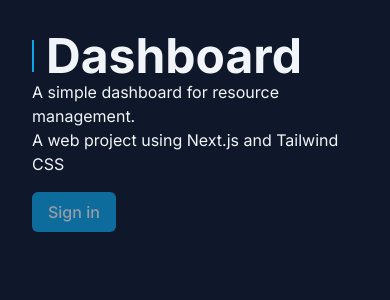
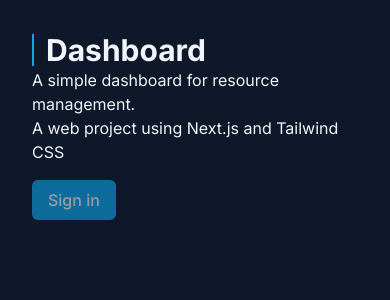
Before and after one commit to lfnd0/dashboard-web, a Next.js app: page / in a window 390 px wide. Shown: the top 300 px of the page. Built offline with nearby package versions, Linux system fonts and the light colour scheme.

Commit message:
Responsividade e Breakpoints

```diff
--- a/src/app/page.tsx
+++ b/src/app/page.tsx
@@ -3,7 +3,7 @@
   return (
     <div className="p-8 bg-slate-900 text-slate-100 h-screen">
       <h1
-        className="font-bold text-5xl flex items-center gap-3 before:w-0.5 before:h-8 before:bg-sky-500 before:flex "
+        className="font-bold text-3xl sm:text-5xl lg:text-6xl flex items-center gap-3 before:w-0.5 before:h-8 before:bg-sky-500 before:flex "
       >
         Dashboard
       </h1>
```
